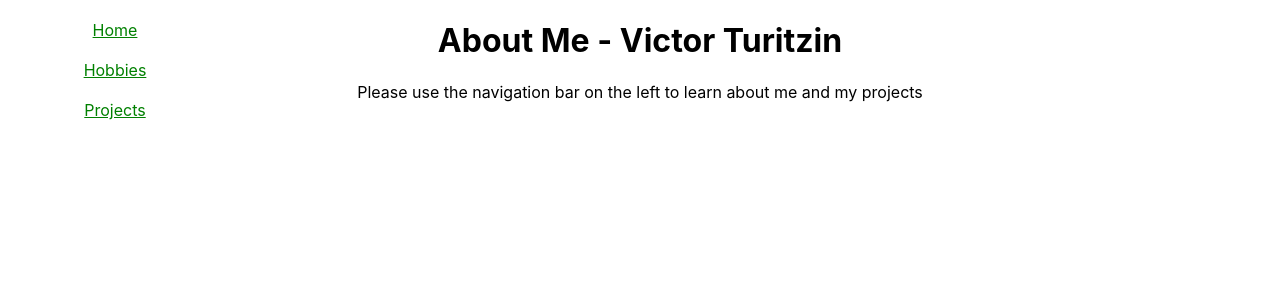
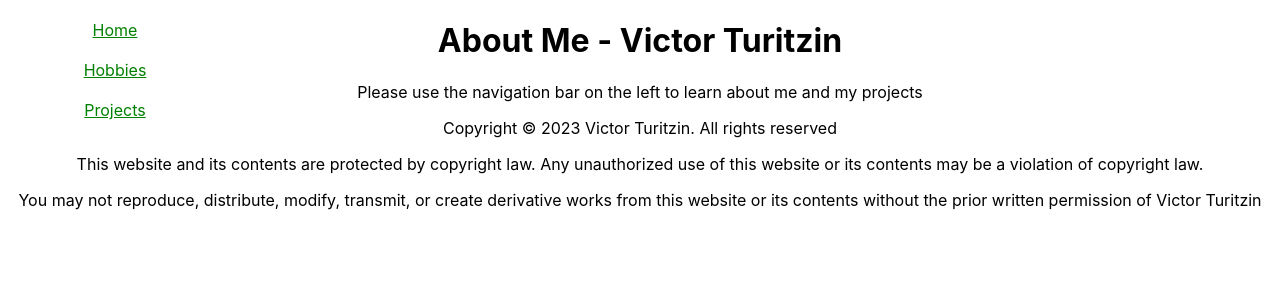
Before and after one commit to turitzinv/About-Me-VictorT, a React (Create React App) app in the folder client/: page / in a window 1280 px wide. Shown: the top 300 px of the page. Built offline with nearby package versions, Linux system fonts and the light colour scheme.

Commit message:
Added copyright message in Home screen.

```diff
--- a/client/src/components/Home.js
+++ b/client/src/components/Home.js
@@ -1,12 +1,26 @@
-import React from 'react'
+import React from "react";
 
 const Home = () => {
   return (
     <div>
       <h1>About Me - Victor Turitzin</h1>
-     <p>Please use the navigation bar on the left to learn about me and my projects</p>
+      <p>
+        Please use the navigation bar on the left to learn about me and my
+        projects
+      </p>
+      <p>Copyright © 2023 Victor Turitzin. All rights reserved</p>
+      <p>
+        This website and its contents are protected by copyright law. Any
+        unauthorized use of this website or its contents may be a violation of
+        copyright law.
+      </p>
+      <p>
+        You may not reproduce, distribute, modify, transmit, or create
+        derivative works from this website or its contents without the prior
+        written permission of Victor Turitzin
+      </p>
     </div>
-  )
-}
+  );
+};
 
-export default Home
+export default Home;
```
